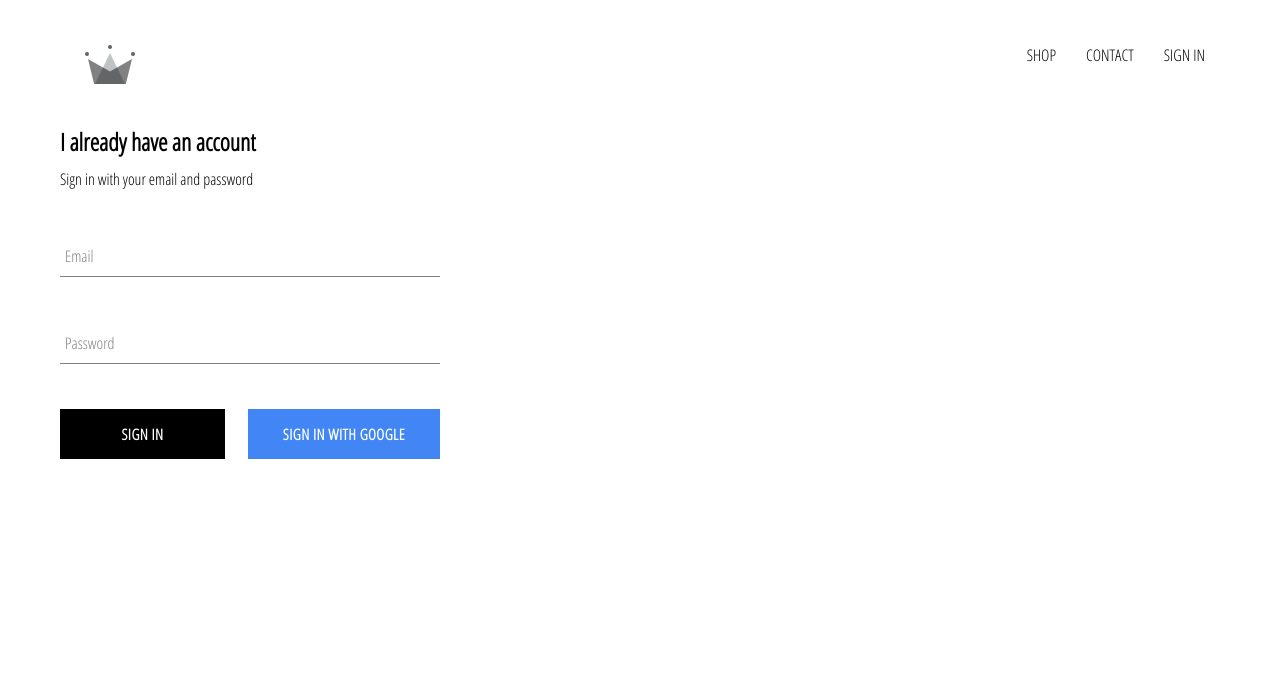
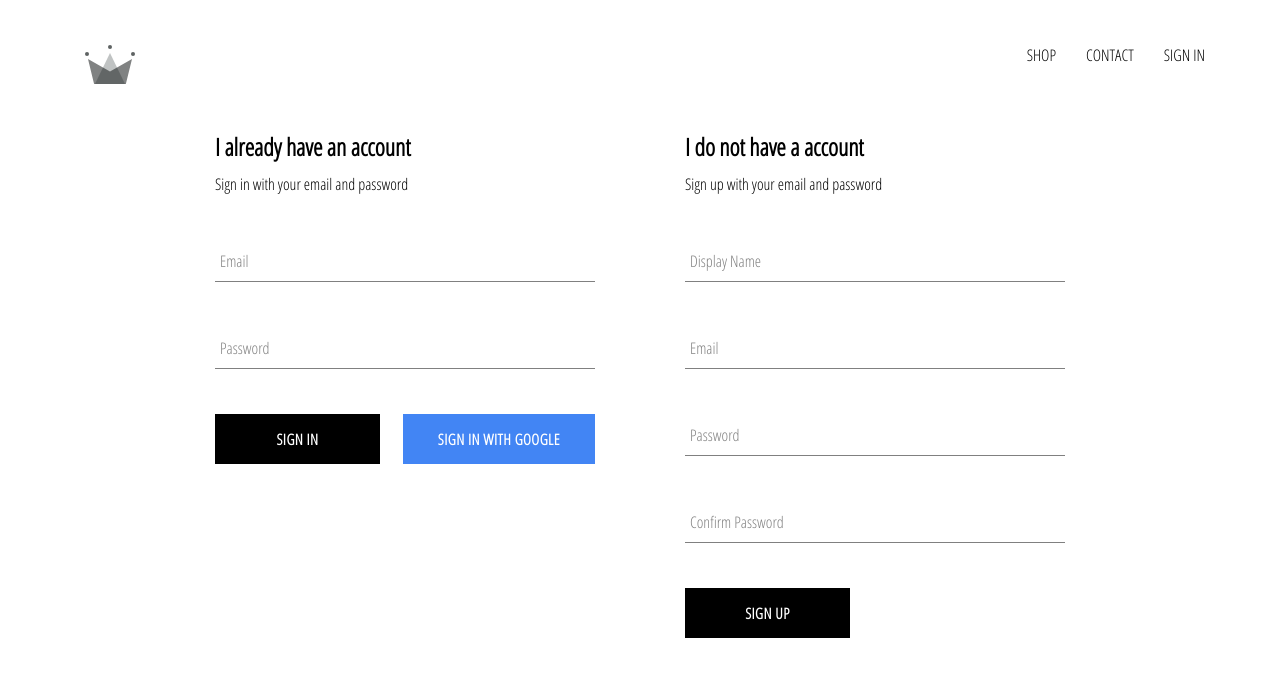
Before and after one commit to jyoti-ui/crwnclothing_repo, a React (Create React App) app: page /signin in a window 1280 px wide. Shown: the top 676 px of the page. Built offline with nearby package versions, Linux system fonts and the light colour scheme; no server answers.

Commit message:
implemented firebase utils, included ability to store authentticated user into firestore database

```diff
--- a/src/App.js
+++ b/src/App.js
@@ -5,7 +5,7 @@ import ShopPage from './pages/shop/ShopPage';
 import Header from './components/header/Header';
 import SignInAndSignUpPage from './pages/signinandsignup/SignInAndSignUpPage';
 import { Route, Switch } from 'react-router-dom';
-import { auth } from "./firebase/firebase.utils";
+import { auth, createUserProfileDocument } from "./firebase/firebase.utils";
 
 class App extends React.Component {
   constructor() {
@@ -19,10 +19,23 @@ class App extends React.Component {
   unsubscribeFromAuth = null;
 
   componentDidMount() {
-    this.unsubscribeFromAuth = auth.onAuthStateChanged(user => {
-      this.setState({ currentUser : user });
+    this.unsubscribeFromAuth = auth.onAuthStateChanged(async userAuth => {
+      if(userAuth) {
+        const userRef = await createUserProfileDocument(userAuth);
 
-      console.log(user);
+        userRef.onSnapshot(snapShot => {
+          this.setState({
+            currentUser : {
+              id : snapShot.id,
+              ...snapShot.data()
+            }
+          }, () => {
+            console.log(this.state);
+          })
+        })
+      }else {
+        this.setState({ currentUser: userAuth })
+      }
     })
   }
 
--- /dev/null
+++ b/src/components/signup/SignUp.jsx
@@ -0,0 +1,99 @@
+import React from "react";
+import FormInput from "../forminput/FormInput";
+import CustomButton from "../custombutton/CustomButton";
+import { auth, createUserProfileDocument } from "../../firebase/firebase.utils";
+import "./SignUp.scss";
+
+class SignUp extends React.Component {
+    constructor() {
+        super();
+
+        this.state = {
+            displayName :'',
+            email : '',
+            password: '',
+            confirmPassword: ''
+        }
+    }
+
+    handleSubmit = async event => {
+        event.preventDefault();
+
+        const { displayName, email, password, confirmPassword } = this.state;
+
+        if(password !== confirmPassword) {
+            alert("Passwords dont't match");
+            return;
+        }
+
+        try {
+            const { user } = await auth.createUserWithEmailAndPassword(
+                email,
+                password
+            );
+
+            await createUserProfileDocument(user, { displayName });
+            this.setState({
+                displayName :'',
+                email : '',
+                password: '',
+                confirmPassword: '',
+            })
+        }catch(error){
+            console.log(error);
+        }
+    }
+
+    handleChange = event => {
+        const { name, value } = event.target;
+        this.setState({ [name]: value });
+    }
+
+    render() {
+        const { displayName, email, password, confirmPassword } = this.state;
+        return (
+            <div className="sign-up">
+                <h2 className="title"> I do not have a account </h2>
+                <span> Sign up with your email and password </span>
+                <form className="sign-up-form" onSubmit={this.handleSubmit}>
+                    <FormInput
+                        type="text"
+                        name="displayName"
+                        value={displayName}
+                        onChange={this.handleChange}
+                        label="Display Name"
+                        required
+                    />
+                     <FormInput
+                        type="email"
+                        name="email"
+                        value={email}
+                        onChange={this.handleChange}
+                        label="Email"
+                        required
+                    />
+                     <FormInput
+                        type="password"
+                        name="password"
+                        value={password}
+                        onChange={this.handleChange}
+                        label="Password"
+                        required
+                    />
+                     <FormInput
+                        type="password"
+                        name="confirmPassword"
+                        value={confirmPassword}
+                        onChange={this.handleChange}
+                        label="Confirm Password"
+                        required
+                    />
+
+                    <CustomButton type="submit"> SIGN UP </CustomButton>
+                </form>
+            </div>
+        )
+    }
+}
+
+export default SignUp;
--- /dev/null
+++ b/src/components/signup/SignUp.scss
@@ -0,0 +1,9 @@
+.sign-up {
+  display: flex;
+  flex-direction: column;
+  width: 380px;
+
+  .title {
+    margin: 10px 0;
+  }
+}
--- a/src/firebase/firebase.utils.js
+++ b/src/firebase/firebase.utils.js
@@ -14,6 +14,32 @@ const config = {
 
 firebase.initializeApp(config);
 
+export const createUserProfileDocument = async(userAuth, additionalData) => {
+  if(!userAuth) return;
+
+  const userRef = firestore.doc(`users/${userAuth.uid}`);
+  const snapShot = await userRef.get();
+
+  if(!snapShot.exists) {
+    const { displayName, email } = userAuth;
+    const createdAt = new Date();
+
+    try {
+      await userRef.set({
+        displayName,
+        email,
+        createdAt,
+        ...additionalData
+      })
+    }
+    catch(error) {
+      console.log("error creating user", error.message)
+    }
+  }
+
+  return userRef;
+}
+
 export const auth = firebase.auth();
 export const firestore = firebase.firestore();
 
--- a/src/pages/signinandsignup/SignInAndSignUpPage.jsx
+++ b/src/pages/signinandsignup/SignInAndSignUpPage.jsx
@@ -1,10 +1,12 @@
 import React from "react";
 import "./SignInAndSignUpPage.scss";
 import SignIn from "../../components/signin/SignIn";
+import SignUp from "../../components/signup/SignUp";
 
 const SignInAndSignUpPage = () => (
     <div className="sign-in-and-sign-up">
         <SignIn/>
+        <SignUp/>
     </div>
 )
 
--- a/src/pages/signinandsignup/SignInAndSignUpPage.scss
+++ b/src/pages/signinandsignup/SignInAndSignUpPage.scss
@@ -0,0 +1,6 @@
+.sign-in-and-sign-up {
+  width: 850px;
+  display: flex;
+  justify-content: space-between;
+  margin: 30px auto;
+}
```
